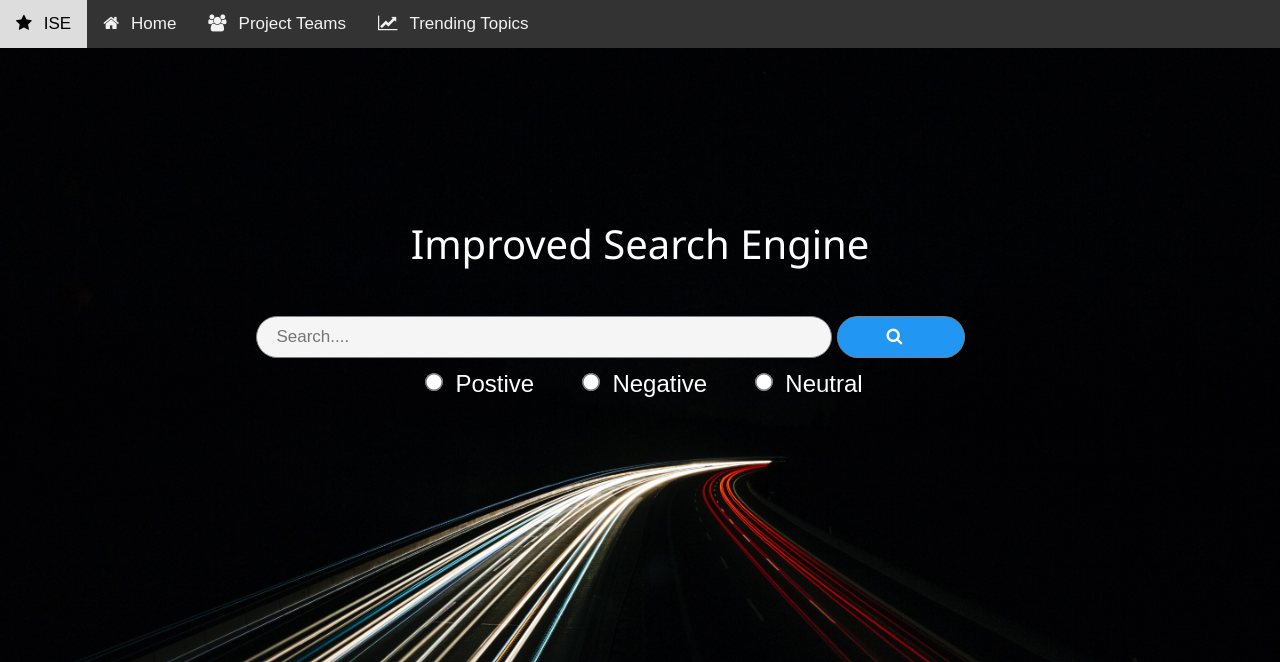
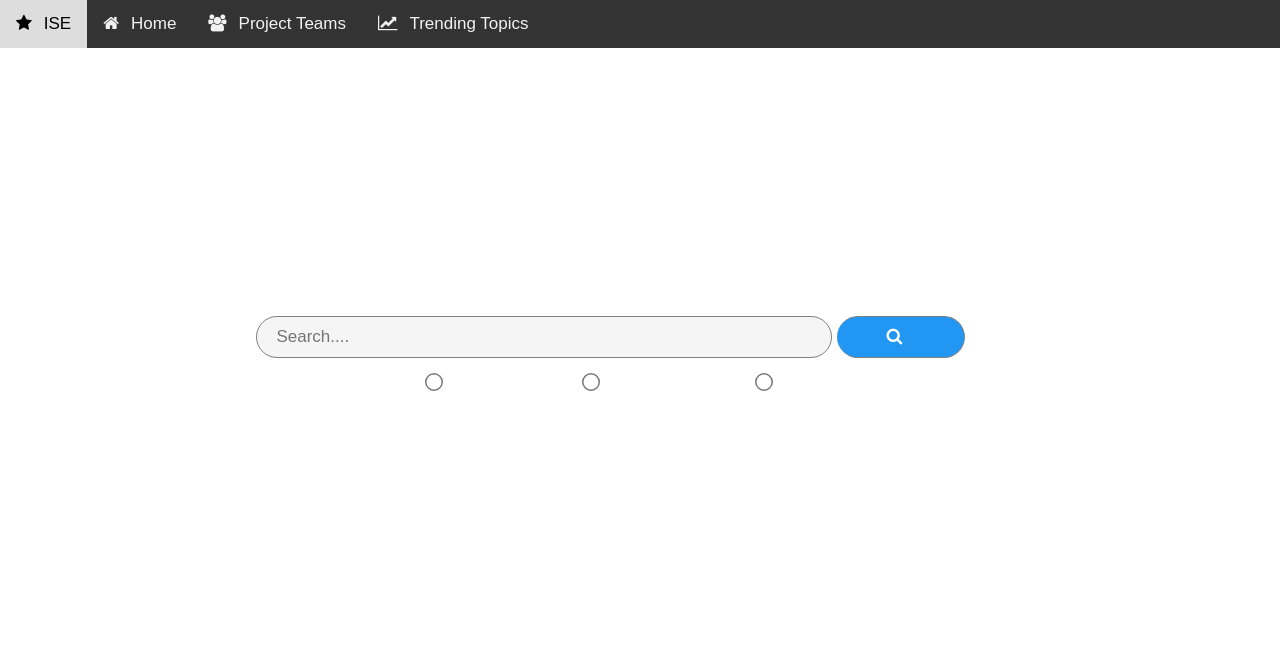
Before and after one commit to Tanu-N-Prabhu/Improved-Search-Engine-Based-on-Sentimental-Analysis, a Django app: page /search_engine_app/ in a window 1280 px wide. Shown: the top 662 px of the page. Run offline with Django 3.2, Linux system fonts and the light colour scheme.

Commit message:
Update main.css

```diff
--- a/static/css/main.css
+++ b/static/css/main.css
@@ -84,7 +84,7 @@ p
 
 body
 {
-  background: url("/static/Img/lights-night-dark-long-exposure-1679719.jpg") no-repeat center center fixed;
+  /*background: url("/static/Img/lights-night-dark-long-exposure-1679719.jpg") no-repeat center center fixed;*/
   -webkit-background-size: cover;
   -moz-background-size: cover;
   -o-background-size: cover;
```
